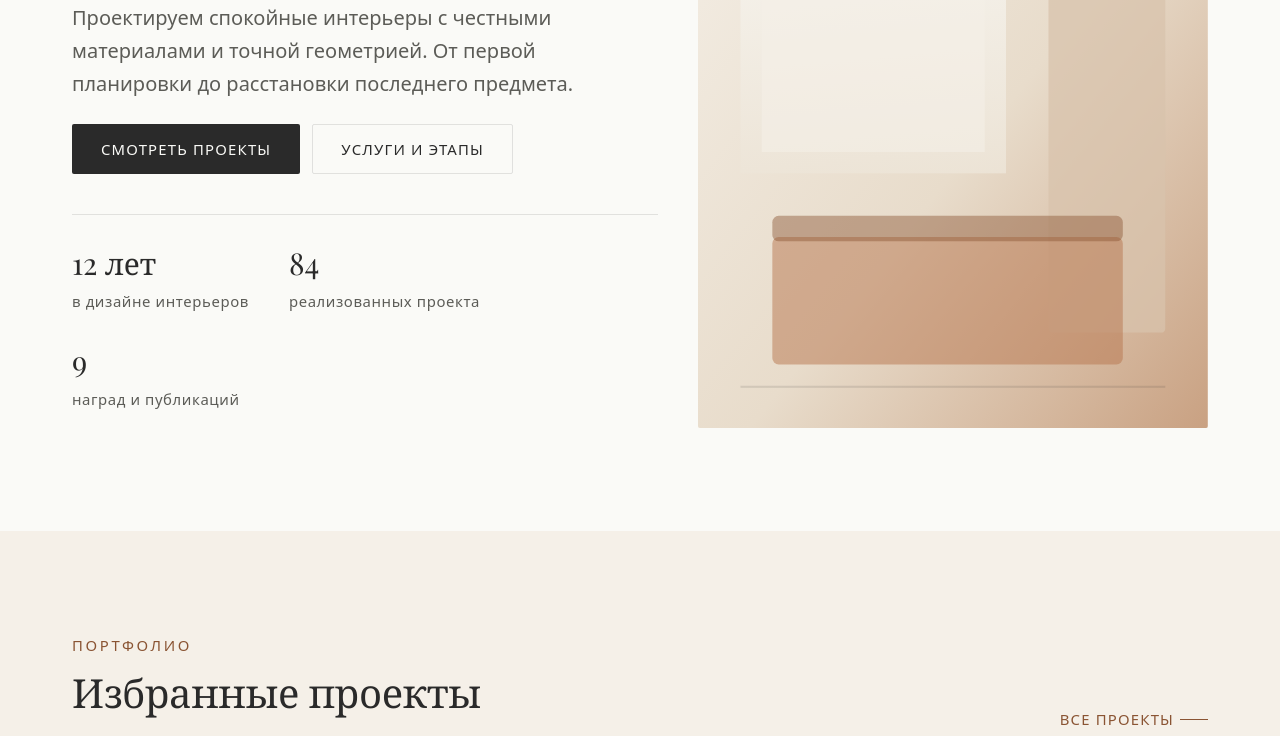
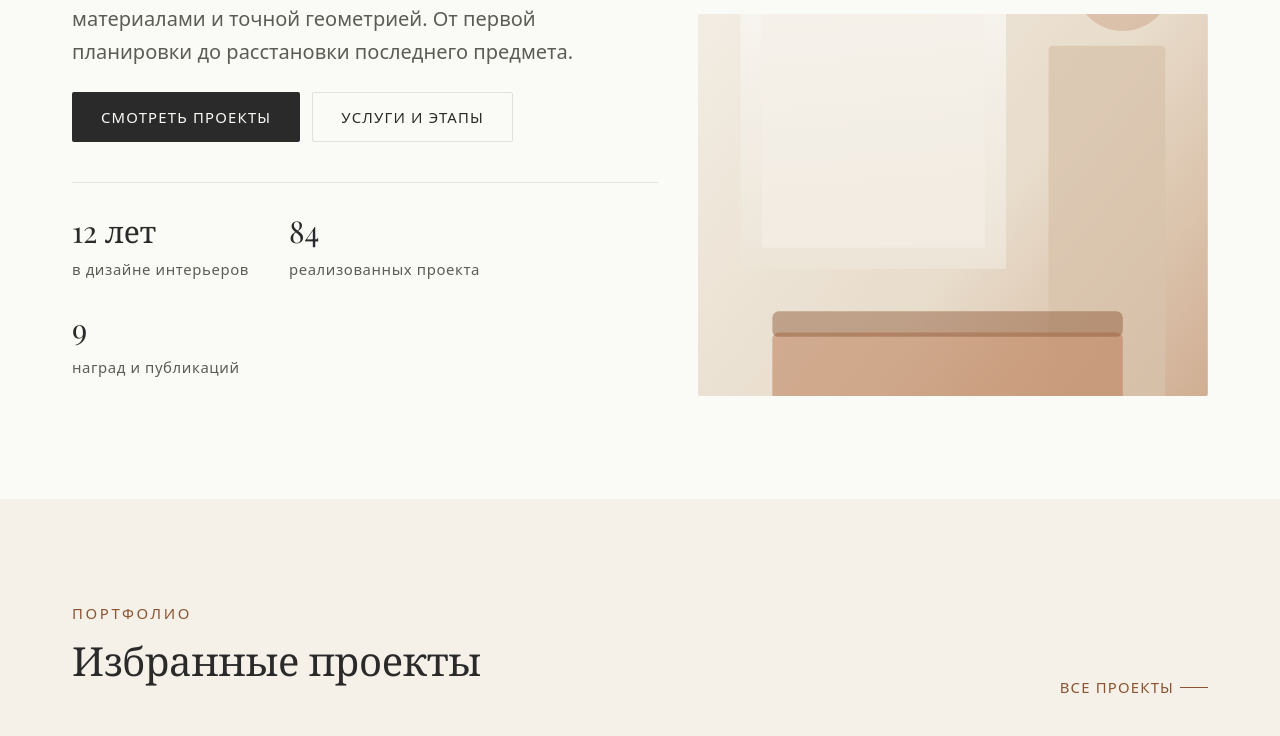
Before and after one commit to sergeiivanovmore-ai/jt-design-hermes-site, a plain HTML site: page src/index.html in a window 1280 px wide. Shown: the part 452-1188 px from the top of the page. Drawn offline with nearby package versions, Linux system fonts and the light colour scheme; a web font is replaced by a local one.

Commit message:
style: make hero more compact

```diff
--- a/src/css/styles.css
+++ b/src/css/styles.css
@@ -326,7 +326,9 @@ ul, ol { margin: 0; padding: 0; }
    6. Hero
    -------------------------------------------------------------------------- */
 .hero {
-  padding-block: clamp(3rem, 10vw, 7rem) var(--section-y);
+  /* Компактный hero: верхний отступ уменьшен на 2rem, чтобы следующая секция
+     попадала в первый экран. Нижний отступ оставлен базовым (--section-y). */
+  padding-block: calc(clamp(3rem, 10vw, 7rem) - 2rem) var(--section-y);
 }
 .hero__inner { display: grid; gap: var(--space-lg); }
 .hero__eyebrow {
@@ -638,6 +640,11 @@ textarea.form__control { min-height: 9rem; resize: vertical; }
   .site-footer__grid { grid-template-columns: 1.4fr 1fr 1fr; }
   .hero__inner { grid-template-columns: 1.15fr 1fr; align-items: end; }
 
+  /* Компактный hero: в две колонки картинка 4/5 (≈640px в высоту) раздувала секцию
+     выше экрана. На планшете и шире переводим её в 4/3 — «Избранные проекты»
+     видны без скролла. На мобильном hero в одну колонку, там 4/5 остаётся. */
+  .hero .media--4x5 svg { aspect-ratio: 4 / 3; }
+
   /* Сетка проектов на планшете: 2 колонки */
   .section__head--split { display: flex; align-items: flex-end; justify-content: space-between; gap: var(--space-md); max-width: none; }
 }
```
